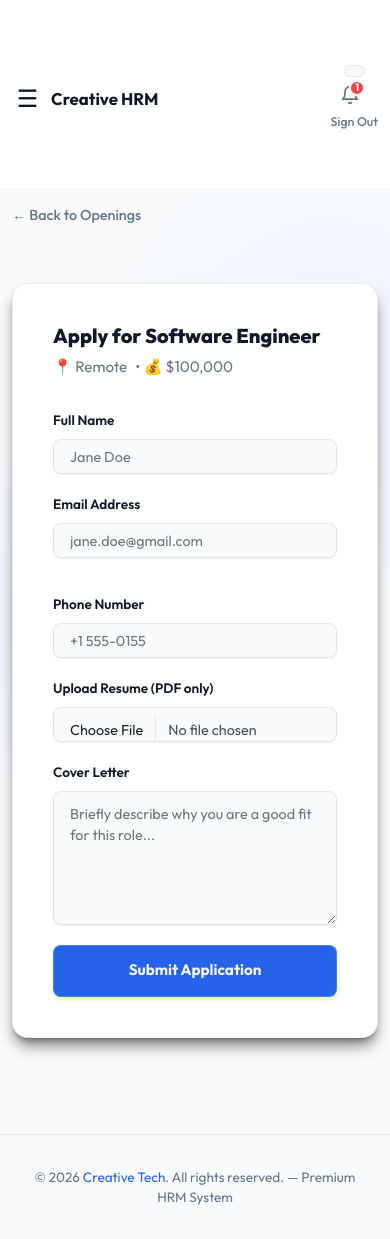
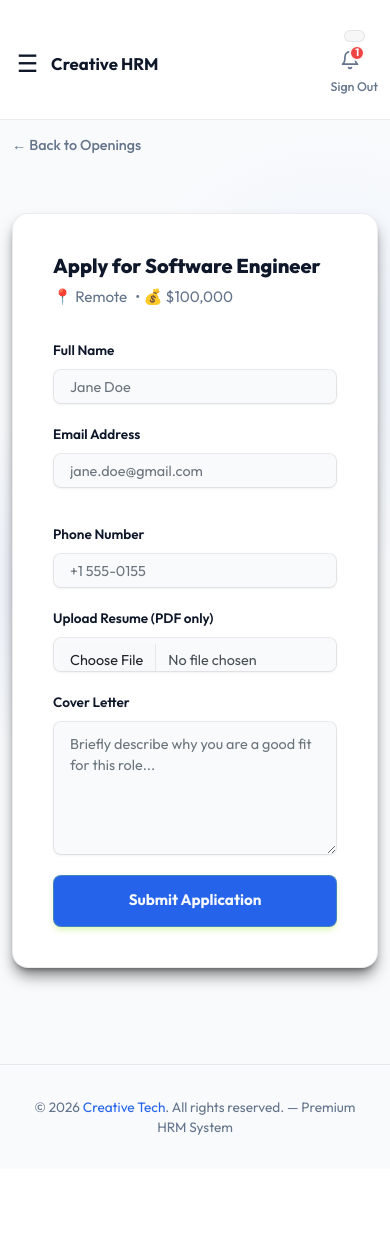
Before and after one commit to abi-kgb/myhrm, a Django app: page /career/apply/1/ in a window 390 px wide. After the commit the page ends 1135 px from the top, so only its background shows below. Run offline with Django 5.2, Linux system fonts and the light colour scheme; a user stored in the database is signed in; data comes from the database, SQL or seed files in the repository; some libraries are stand-ins or nearby versions.

Commit message:
Decrease mobile navbar padding from 130px to 60px; Re-apply single-line fix for client.company_name template variable

```diff
--- a/employees/templates/employees/base.html
+++ b/employees/templates/employees/base.html
@@ -94,12 +94,12 @@
                 top: 0 !important;
                 left: 0 !important;
                 right: 0 !important;
-                padding: 130px 1rem 0 1rem !important;
-                height: 190px !important;
+                padding: 60px 1rem 0 1rem !important;
+                height: 120px !important;
                 z-index: 9999 !important;
             }
             body.auth-body {
-                padding-top: 190px !important;
+                padding-top: 120px !important;
             }
         }
 
--- a/employees/templates/employees/client_project_detail.html
+++ b/employees/templates/employees/client_project_detail.html
@@ -48,8 +48,8 @@ body { background: #f0f4ff; min-height: 100vh; color: var(--text-main); padding-
         }
         /* MOBILE: small top space to clear phone status bar only */
         @media (max-width: 768px) {
-            body { padding-top: 190px !important; }
-            .navbar { padding: 130px 1rem 0 1rem !important; height: 190px !important; }
+            body { padding-top: 120px !important; }
+            .navbar { padding: 60px 1rem 0 1rem !important; height: 120px !important; }
         }
         .navbar-brand { font-size: 1.25rem; font-weight: 900; color: var(--text-main); display: flex; align-items: center; gap: 0.6rem; text-decoration: none; }
         .navbar-brand span { background: linear-gradient(135deg,var(--primary),var(--primary-hover)); -webkit-background-clip:text; -webkit-text-fill-color:transparent; background-clip:text; }
```
Also changed, not shown: employees/templates/employees/client_dashboard.html (+4 -5 lines).
